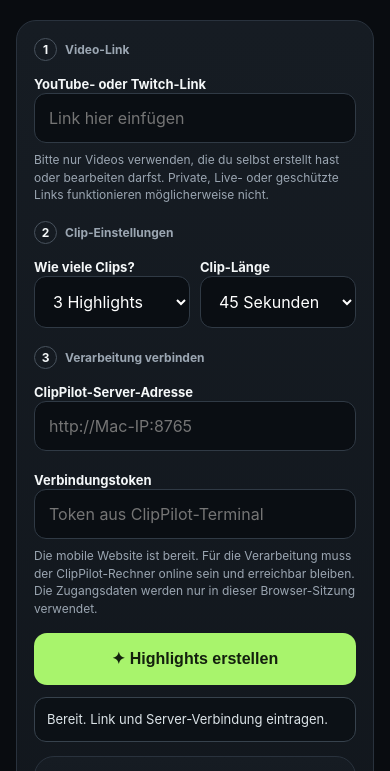
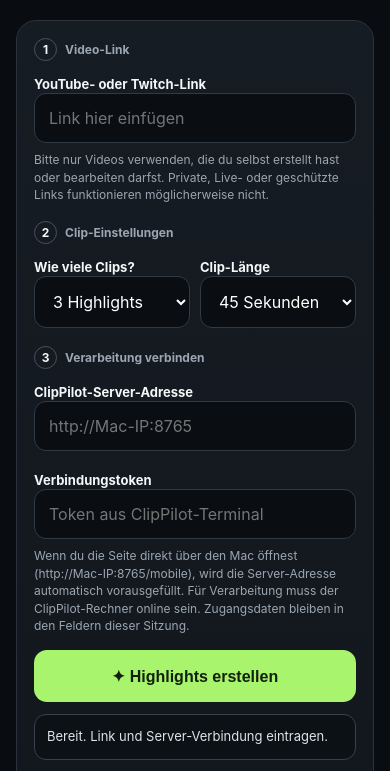
Before and after one commit to StudyPilotCreator/StudyPilot, a plain HTML site: page clipilot/mobile.html in a window 390 px wide. Shown: the part 275-1046 px from the top of the page. Drawn offline with Linux system fonts and the light colour scheme.

Commit message:
Auto-detect ClipPilot Mac origin for mobile page

```diff
--- a/clipilot/mobile.html
+++ b/clipilot/mobile.html
@@ -31,7 +31,7 @@ h1{font-size:clamp(34px,10vw,46px);line-height:1.04;letter-spacing:-1.6px;margin
 <div class="section"><div class="steps"><span class="stepdot">3</span><b>Verarbeitung verbinden</b></div>
 <label class="label" for="server">ClipPilot-Server-Adresse</label><input id="server" class="input" placeholder="http://Mac-IP:8765" inputmode="url" autocomplete="url">
 <div class="section"><label class="label" for="token">Verbindungstoken</label><input id="token" class="input" type="password" placeholder="Token aus ClipPilot-Terminal"></div>
-<p class="helper">Die mobile Website ist bereit. Für die Verarbeitung muss der ClipPilot-Rechner online sein und erreichbar bleiben. Die Zugangsdaten werden nur in dieser Browser-Sitzung verwendet.</p>
+<p class="helper">Wenn du die Seite direkt über den Mac öffnest (http://Mac-IP:8765/mobile), wird die Server-Adresse automatisch vorausgefüllt. Für Verarbeitung muss der ClipPilot-Rechner online sein. Zugangsdaten bleiben in den Feldern dieser Sitzung.</p>
 <button id="go" class="btn">✦ Highlights erstellen</button>
 <div id="status" class="status">Bereit. Link und Server-Verbindung eintragen.</div>
 <div id="results"></div>
@@ -42,6 +42,7 @@ h1{font-size:clamp(34px,10vw,46px);line-height:1.04;letter-spacing:-1.6px;margin
 </main>
 <script>
 const $=id=>document.getElementById(id);
+// When this mobile page is served by ClipPilot on the Mac, prefill its origin for same-origin requests.\nif(location.protocol==='http:'&&location.port==='8765'&&!location.hostname.endsWith('github.io'))$('server').value=location.origin;
 function setStatus(msg,err=false){$('status').textContent=msg;$('status').classList.toggle('error',err)}
 function validVideoLink(value){try{const u=new URL(value);return ['youtube.com','www.youtube.com','youtu.be','m.youtube.com','twitch.tv','www.twitch.tv','clips.twitch.tv'].some(host=>u.hostname===host||u.hostname.endsWith('.'+host))}catch{return false}}
 $('go').addEventListener('click',async()=>{
```
